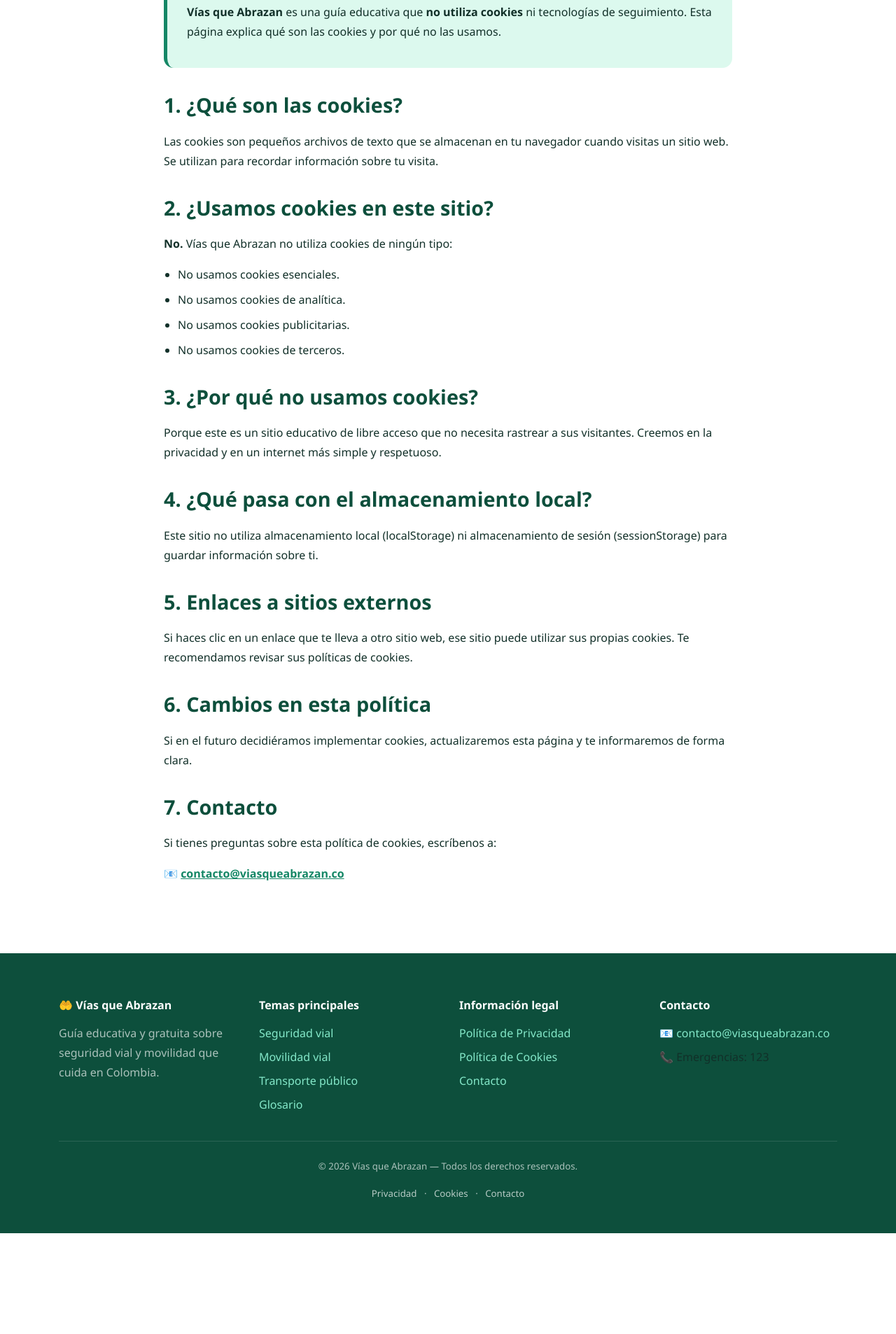
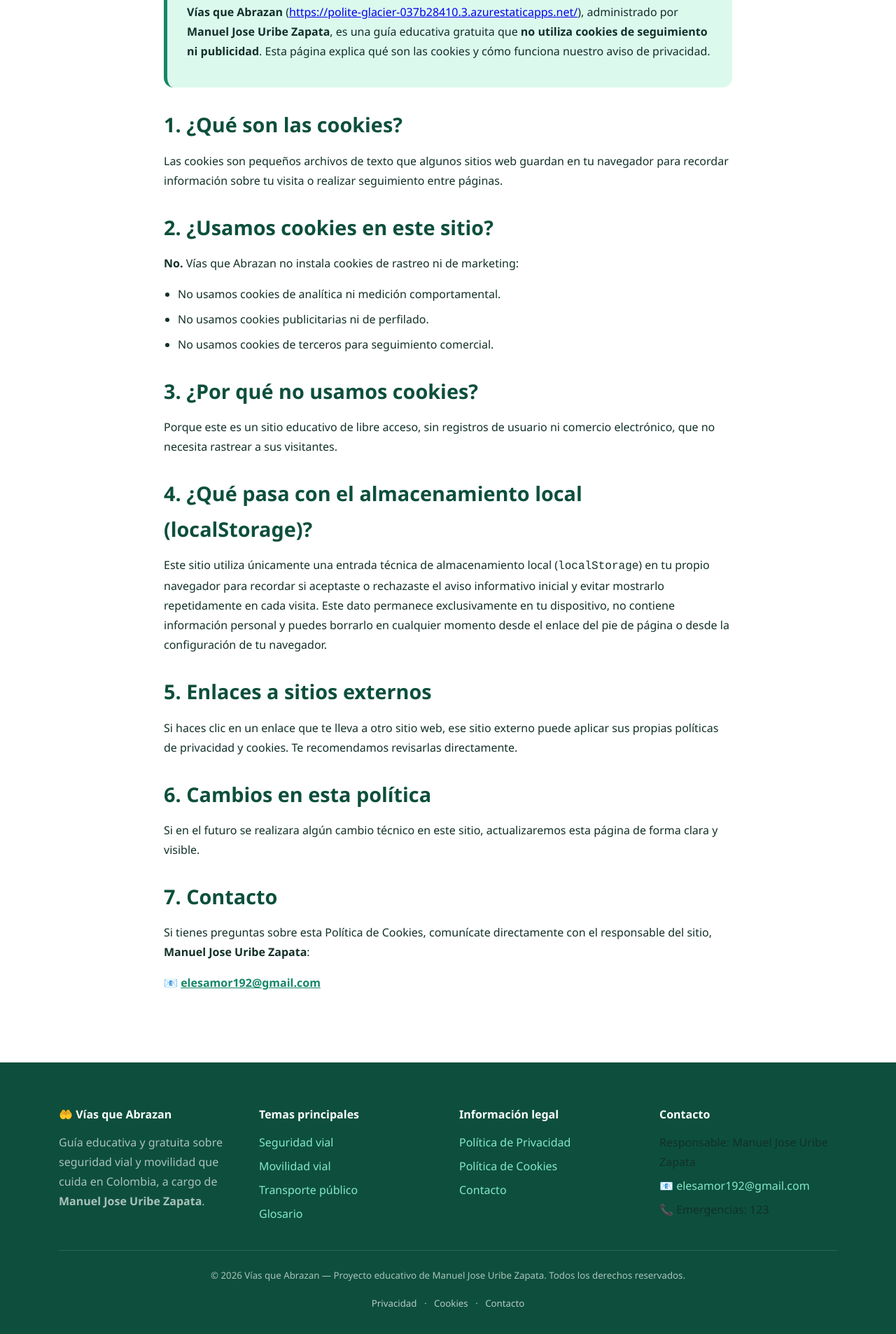
Before and after one commit to proyecto9292m/popppp, a plain HTML site: page politicas-cookies.html in a window 1280 px wide. Shown: the part 462-2368 px from the top of the page at 70% size. Before the commit the page ends 2224 px from the top, so only its background shows below. Drawn offline with Linux system fonts and the light colour scheme.

Commit message:
Update politicas-cookies.html

```diff
--- a/politicas-cookies.html
+++ b/politicas-cookies.html
@@ -4,9 +4,11 @@
 <meta charset="UTF-8">
 <meta name="viewport" content="width=device-width, initial-scale=1.0">
 <title>Política de Cookies | Vías que Abrazan</title>
-<meta name="description" content="Política de cookies de Vías que Abrazan. Este sitio no utiliza cookies ni scripts de seguimiento.">
+<meta name="description" content="Política de cookies de Vías que Abrazan, guía educativa gratuita sobre seguridad vial y movilidad que cuida en Colombia, administrada por Manuel Jose Uribe Zapata.">
+<meta name="author" content="Manuel Jose Uribe Zapata">
 <meta name="robots" content="index, follow">
 <meta name="theme-color" content="#0d4f3c">
+<link rel="canonical" href="https://polite-glacier-037b28410.3.azurestaticapps.net/politicas-cookies.html">
 <link rel="icon" href="img/favicon.ico" type="image/x-icon">
 <style>
 * { margin:0; padding:0; box-sizing:border-box; }
@@ -67,11 +69,12 @@ li{ margin-bottom:8px; color:var(--texto); }
 .pie-legal a{ color:rgba(255,255,255,0.7); margin:0 7px; }
 .pie-legal a:hover{ color:#fff; }
 @media (max-width:860px){
-  .menu{ position:absolute; top:70px; left:0; right:0; flex-direction:column;
-    align-items:stretch; background:#fff; border-bottom:1px solid var(--borde);
-    padding:10px 18px; box-shadow:0 14px 40px rgba(13,79,60,0.14); }
-  .menu a{ padding:11px 14px; }
+  .menu{ flex-wrap:wrap; justify-content:center; gap:4px; }
+  .menu a{ padding:7px 10px; font-size:0.82rem; }
   .seccion{ padding:56px 0; }
+}
+@media (max-width:480px){
+  .barra-nav{ flex-direction:column; gap:10px; }
 }
 </style>
 </head>
@@ -102,40 +105,39 @@ li{ margin-bottom:8px; color:var(--texto); }
         <div class="seccion-encabezado">
           <span class="etiqueta-seccion">Información legal</span>
           <h1>Política de Cookies</h1>
-          <p>Última actualización: 2026</p>
+          <p>Última actualización: 26 de noviembre de 2026 · Responsable: <strong>Manuel Jose Uribe Zapata</strong></p>
         </div>
 
         <div class="aviso info">
-          <p><strong>Vías que Abrazan</strong> es una guía educativa que <strong>no utiliza cookies</strong> ni tecnologías de seguimiento. Esta página explica qué son las cookies y por qué no las usamos.</p>
+          <p><strong>Vías que Abrazan</strong> (<a href="https://polite-glacier-037b28410.3.azurestaticapps.net/">https://polite-glacier-037b28410.3.azurestaticapps.net/</a>), administrado por <strong>Manuel Jose Uribe Zapata</strong>, es una guía educativa gratuita que <strong>no utiliza cookies de seguimiento ni publicidad</strong>. Esta página explica qué son las cookies y cómo funciona nuestro aviso de privacidad.</p>
         </div>
 
         <h2>1. ¿Qué son las cookies?</h2>
-        <p>Las cookies son pequeños archivos de texto que se almacenan en tu navegador cuando visitas un sitio web. Se utilizan para recordar información sobre tu visita.</p>
+        <p>Las cookies son pequeños archivos de texto que algunos sitios web guardan en tu navegador para recordar información sobre tu visita o realizar seguimiento entre páginas.</p>
 
         <h2>2. ¿Usamos cookies en este sitio?</h2>
-        <p><strong>No.</strong> Vías que Abrazan no utiliza cookies de ningún tipo:</p>
+        <p><strong>No.</strong> Vías que Abrazan no instala cookies de rastreo ni de marketing:</p>
         <ul>
-          <li>No usamos cookies esenciales.</li>
-          <li>No usamos cookies de analítica.</li>
-          <li>No usamos cookies publicitarias.</li>
-          <li>No usamos cookies de terceros.</li>
+          <li>No usamos cookies de analítica ni medición comportamental.</li>
+          <li>No usamos cookies publicitarias ni de perfilado.</li>
+          <li>No usamos cookies de terceros para seguimiento comercial.</li>
         </ul>
 
         <h2>3. ¿Por qué no usamos cookies?</h2>
-        <p>Porque este es un sitio educativo de libre acceso que no necesita rastrear a sus visitantes. Creemos en la privacidad y en un internet más simple y respetuoso.</p>
+        <p>Porque este es un sitio educativo de libre acceso, sin registros de usuario ni comercio electrónico, que no necesita rastrear a sus visitantes.</p>
 
-        <h2>4. ¿Qué pasa con el almacenamiento local?</h2>
-        <p>Este sitio no utiliza almacenamiento local (localStorage) ni almacenamiento de sesión (sessionStorage) para guardar información sobre ti.</p>
+        <h2>4. ¿Qué pasa con el almacenamiento local (localStorage)?</h2>
+        <p>Este sitio utiliza únicamente una entrada técnica de almacenamiento local (<code>localStorage</code>) en tu propio navegador para recordar si aceptaste o rechazaste el aviso informativo inicial y evitar mostrarlo repetidamente en cada visita. Este dato permanece exclusivamente en tu dispositivo, no contiene información personal y puedes borrarlo en cualquier momento desde el enlace del pie de página o desde la configuración de tu navegador.</p>
 
         <h2>5. Enlaces a sitios externos</h2>
-        <p>Si haces clic en un enlace que te lleva a otro sitio web, ese sitio puede utilizar sus propias cookies. Te recomendamos revisar sus políticas de cookies.</p>
+        <p>Si haces clic en un enlace que te lleva a otro sitio web, ese sitio externo puede aplicar sus propias políticas de privacidad y cookies. Te recomendamos revisarlas directamente.</p>
 
         <h2>6. Cambios en esta política</h2>
-        <p>Si en el futuro decidiéramos implementar cookies, actualizaremos esta página y te informaremos de forma clara.</p>
+        <p>Si en el futuro se realizara algún cambio técnico en este sitio, actualizaremos esta página de forma clara y visible.</p>
 
         <h2>7. Contacto</h2>
-        <p>Si tienes preguntas sobre esta política de cookies, escríbenos a:</p>
-        <p>📧 <a href="mailto:contacto@viasqueabrazan.co" style="color:var(--jade-700); font-weight:600;">contacto@viasqueabrazan.co</a></p>
+        <p>Si tienes preguntas sobre esta Política de Cookies, comunícate directamente con el responsable del sitio, <strong>Manuel Jose Uribe Zapata</strong>:</p>
+        <p>📧 <a href="mailto:elesamor192@gmail.com" style="color:var(--jade-700); font-weight:700;">elesamor192@gmail.com</a></p>
       </div>
     </section>
   </main>
@@ -143,13 +145,20 @@ li{ margin-bottom:8px; color:var(--texto); }
   <footer class="pie">
     <div class="contenedor">
       <div class="pie-rejilla">
-        <div><h4>🤲 Vías que Abrazan</h4><p>Guía educativa y gratuita sobre seguridad vial y movilidad que cuida en Colombia.</p></div>
+        <div><h4>🤲 Vías que Abrazan</h4><p>Guía educativa y gratuita sobre seguridad vial y movilidad que cuida en Colombia, a cargo de <strong>Manuel Jose Uribe Zapata</strong>.</p></div>
         <div><h4>Temas principales</h4><ul><li><a href="index.html#seguridad">Seguridad vial</a></li><li><a href="index.html#movilidad">Movilidad vial</a></li><li><a href="index.html#transporte">Transporte público</a></li><li><a href="index.html#glosario">Glosario</a></li></ul></div>
         <div><h4>Información legal</h4><ul><li><a href="privacidad.html">Política de Privacidad</a></li><li><a href="politicas-cookies.html">Política de Cookies</a></li><li><a href="contacto.html">Contacto</a></li></ul></div>
-        <div><h4>Contacto</h4><ul><li>📧 <a href="mailto:contacto@viasqueabrazan.co">contacto@viasqueabrazan.co</a></li><li>📞 Emergencias: 123</li></ul></div>
+        <div>
+          <h4>Contacto</h4>
+          <ul>
+            <li>Responsable: Manuel Jose Uribe Zapata</li>
+            <li>📧 <a href="mailto:elesamor192@gmail.com">elesamor192@gmail.com</a></li>
+            <li>📞 Emergencias: 123</li>
+          </ul>
+        </div>
       </div>
       <div class="pie-legal">
-        <p>© 2026 Vías que Abrazan — Todos los derechos reservados.</p>
+        <p>© 2026 Vías que Abrazan — Proyecto educativo de Manuel Jose Uribe Zapata. Todos los derechos reservados.</p>
         <p><a href="privacidad.html">Privacidad</a> · <a href="politicas-cookies.html">Cookies</a> · <a href="contacto.html">Contacto</a></p>
       </div>
     </div>
```
